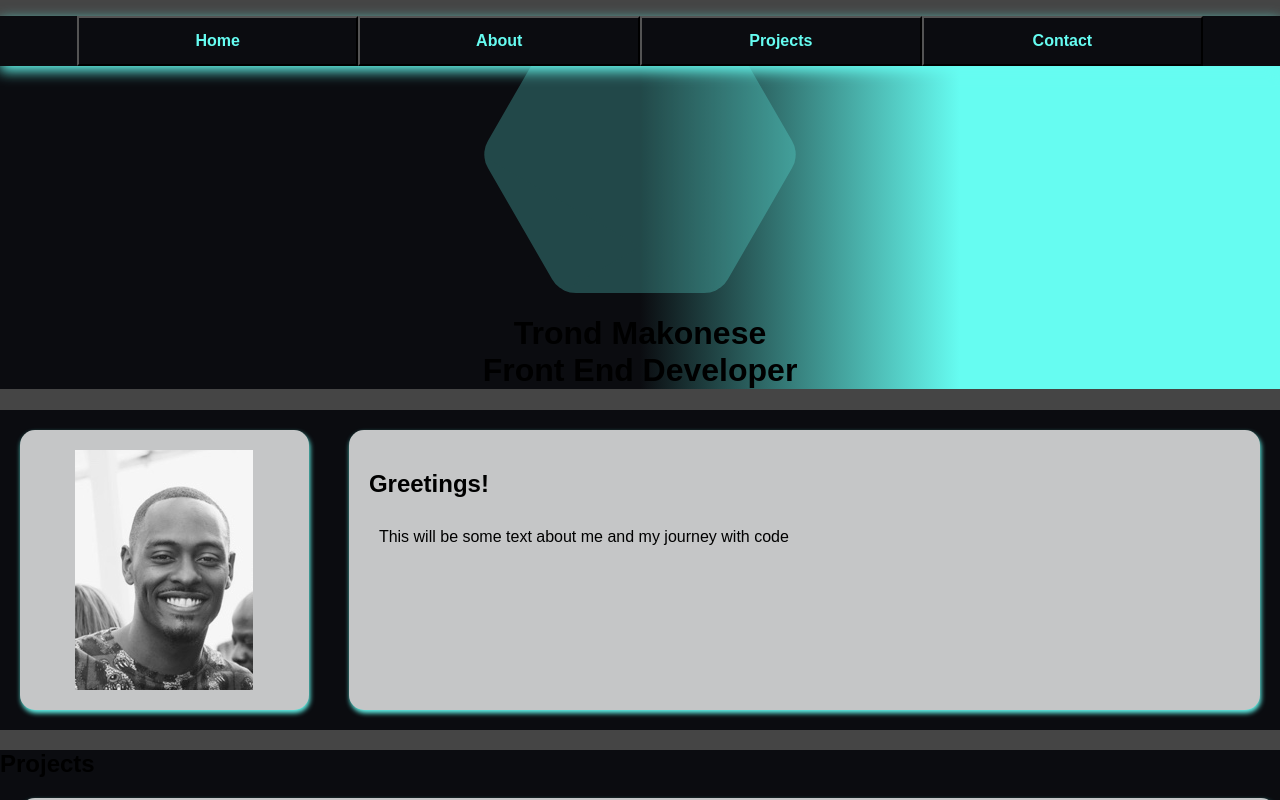
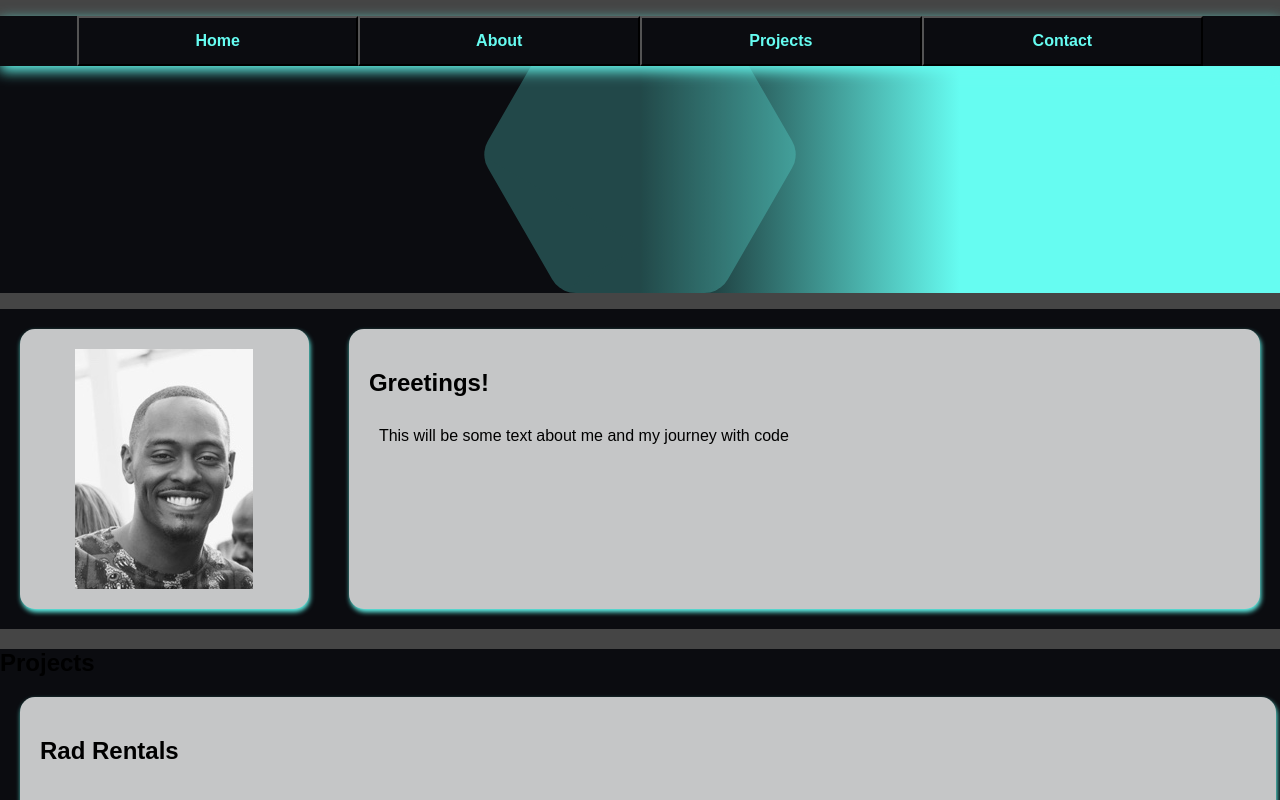
Before and after one commit to Trond240/Trond-s-Portfolio-Site, a React (Create React App) app: page / in a window 1280 px wide. Shown: the top 800 px of the page. Built offline with nearby package versions, Linux system fonts and the light colour scheme.

Commit message:
Remove title section for now.

```diff
--- a/src/App.js
+++ b/src/App.js
@@ -20,7 +20,6 @@ function App() {
       <header className='main-page'>
        <div className='background_div'>
         <div className='rhex'></div>
-        <div className='title_div'><h1>Trond Makonese <br></br> Front End Developer</h1></div>
        </div>
        {/* <div class="subject glowing">
         <p class="message">Trond Makonese</p>
```
